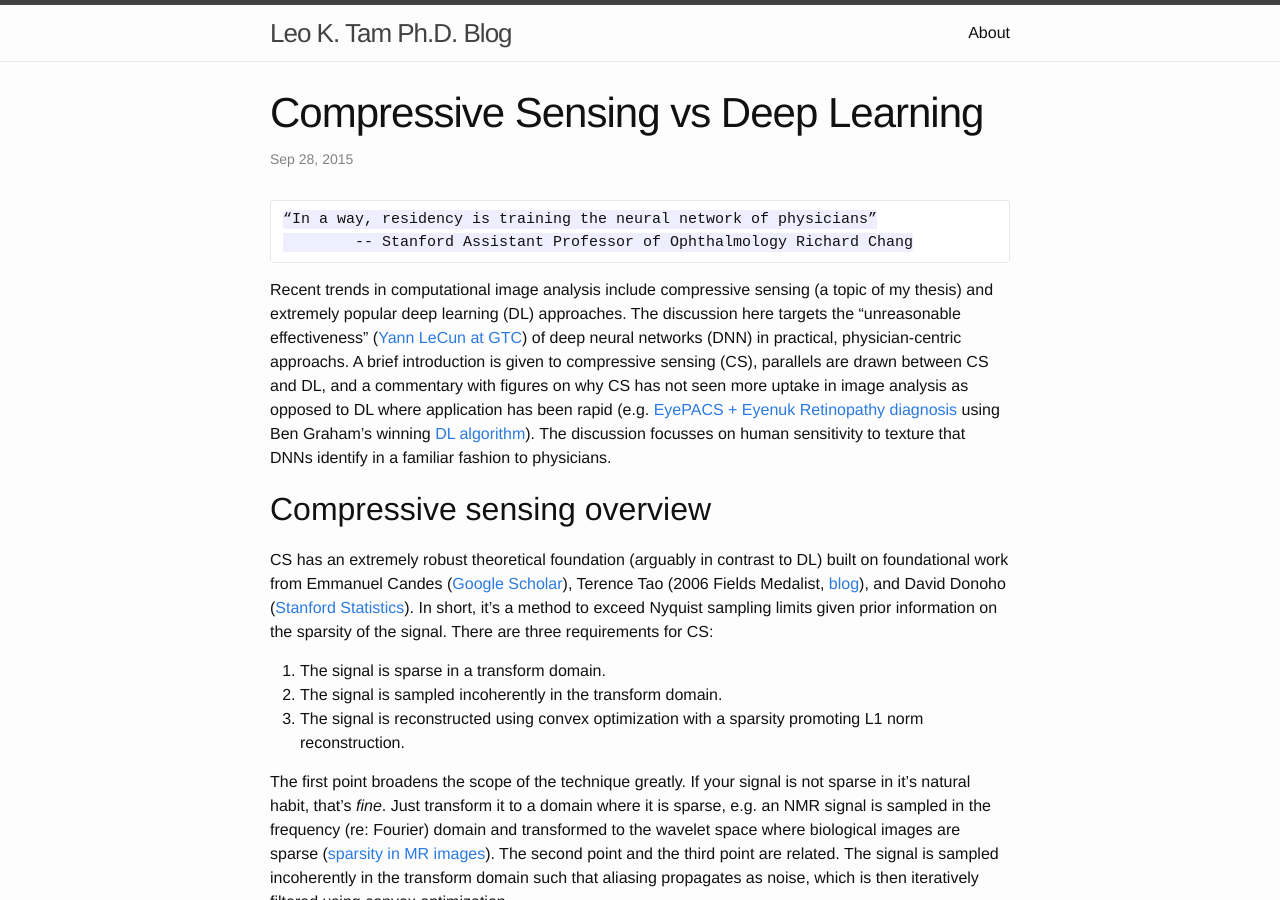
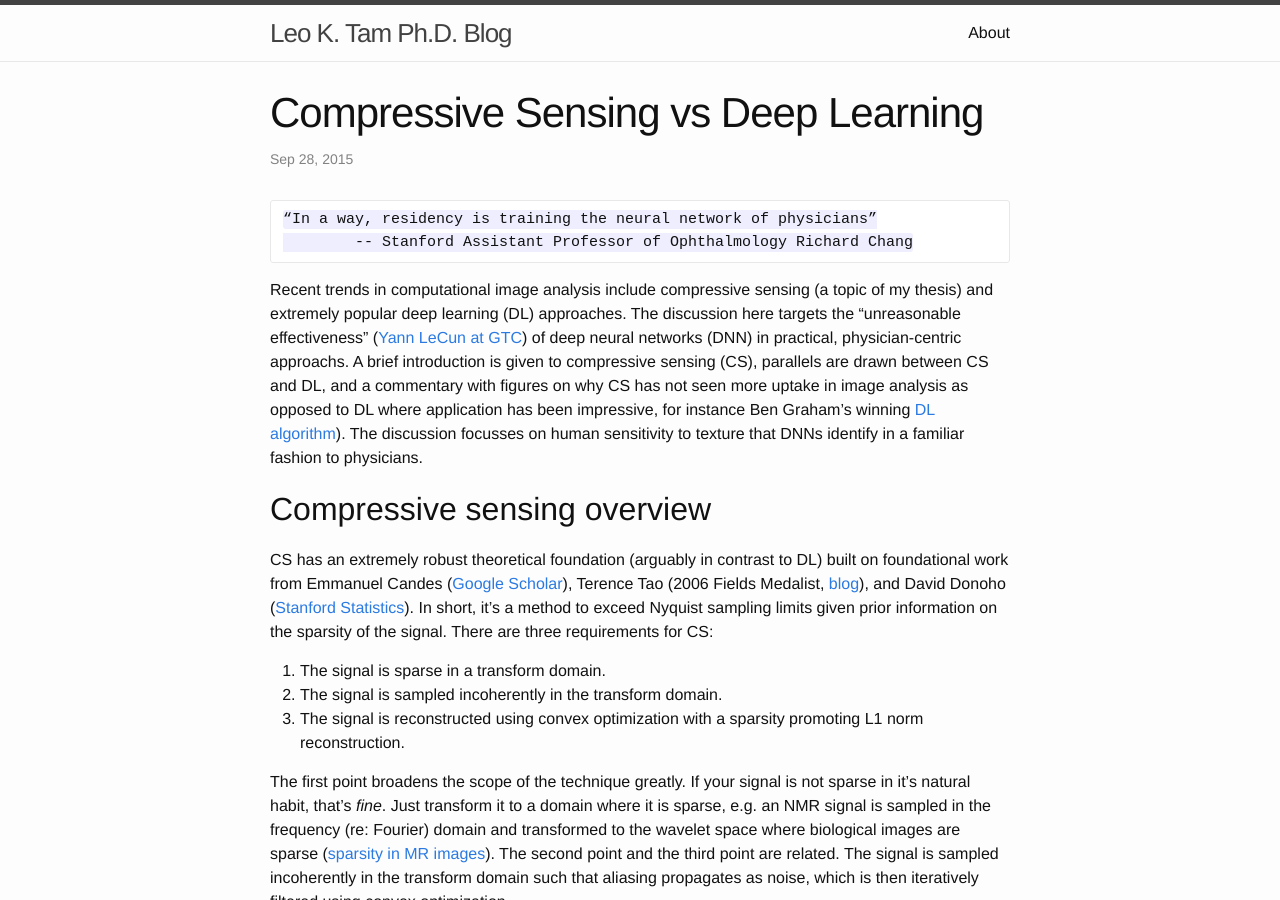
Before and after one commit to leotam/leotam.github.io, a Jekyll site: the page built from _posts/2015-09-28-CSvsDL.markdown, in a window 1280 px wide and 900 px high. Built offline with Jekyll 4.4.1, drawn with Linux system fonts in a browser that asks for light colours.

Commit message:
remove eyenuk

```diff
--- a/_posts/2015-09-28-CSvsDL.markdown
+++ b/_posts/2015-09-28-CSvsDL.markdown
@@ -8,7 +8,7 @@ categories: general
 	“In a way, residency is training the neural network of physicians”
 		-- Stanford Assistant Professor of Ophthalmology Richard Chang
 
-Recent trends in computational image analysis include compressive sensing (a topic of my thesis) and extremely popular deep learning (DL) approaches. The discussion here targets the “unreasonable effectiveness” ([Yann LeCun at GTC][LeCunGTC]) of deep neural networks (DNN) in practical, physician-centric approachs.  A brief introduction is given to compressive sensing (CS), parallels are drawn between CS and DL, and a commentary with figures on why CS has not seen more uptake in image analysis as opposed to DL where application has been rapid (e.g. [EyePACS + Eyenuk Retinopathy diagnosis][eyeNucs] using Ben Graham’s winning [DL algorithm][benKaggle]).  The discussion focusses on human sensitivity to texture that DNNs identify in a familiar fashion to physicians.
+Recent trends in computational image analysis include compressive sensing (a topic of my thesis) and extremely popular deep learning (DL) approaches. The discussion here targets the “unreasonable effectiveness” ([Yann LeCun at GTC][LeCunGTC]) of deep neural networks (DNN) in practical, physician-centric approachs.  A brief introduction is given to compressive sensing (CS), parallels are drawn between CS and DL, and a commentary with figures on why CS has not seen more uptake in image analysis as opposed to DL where application has been impressive, for instance Ben Graham’s winning [DL algorithm][benKaggle]).  The discussion focusses on human sensitivity to texture that DNNs identify in a familiar fashion to physicians.
 
 Compressive sensing overview
 ------------
```
